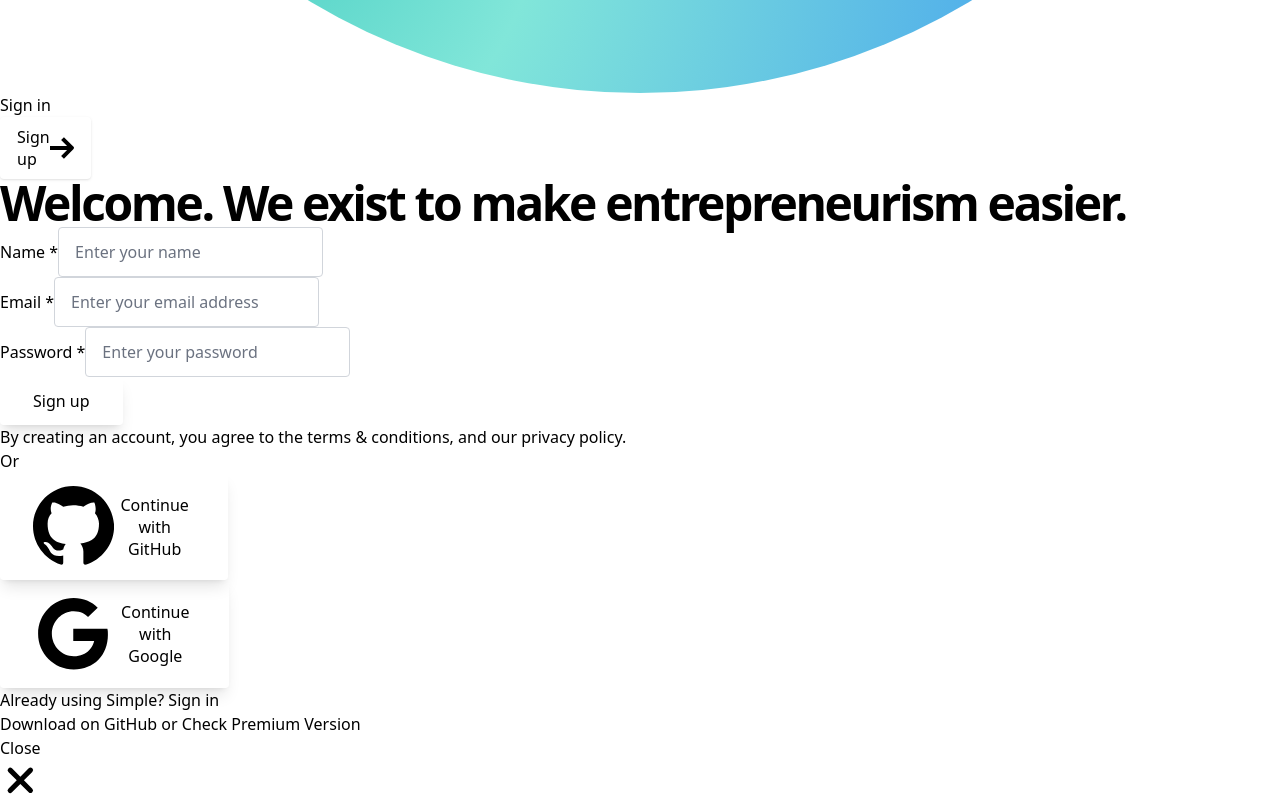
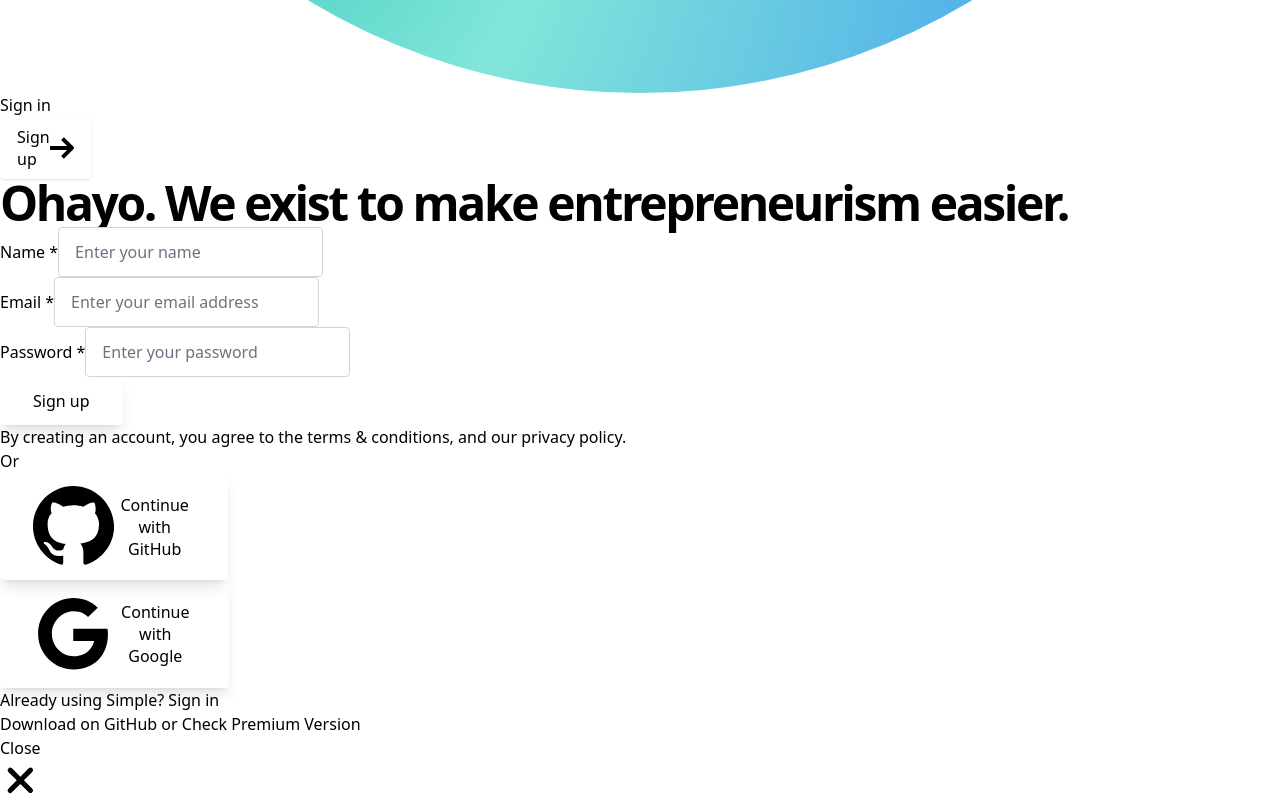
Before and after one commit to marshmary/gitforteam, a React (Vite) app: page /signup in a window 1280 px wide. Shown: the part 1187-1987 px from the top of the page. Built offline with nearby package versions, Linux system fonts and the light colour scheme.

Commit message:
feature sign up

```diff
--- a/src/pages/SignUp.jsx
+++ b/src/pages/SignUp.jsx
@@ -20,7 +20,7 @@ function SignUp() {
 
               {/* Page header */}
               <div className="max-w-3xl mx-auto text-center pb-12 md:pb-20">
-                <h1 className="h1">Welcome. We exist to make entrepreneurism easier.</h1>
+                <h1 className="h1">Ohayo. We exist to make entrepreneurism easier.</h1>
               </div>
 
               {/* Form */}
```
